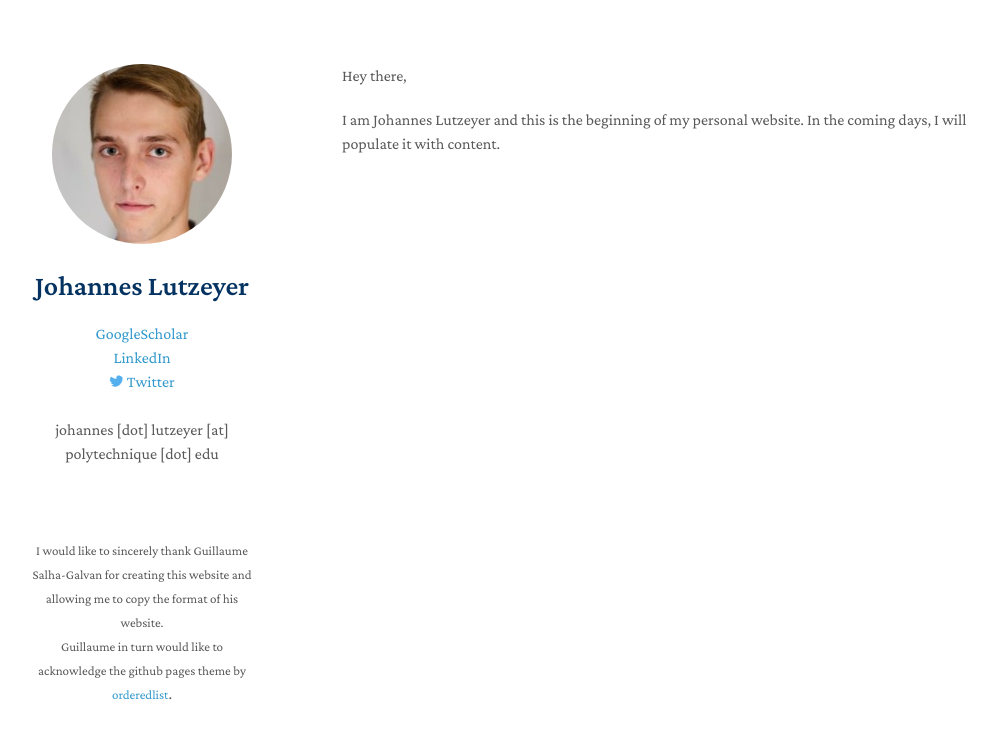
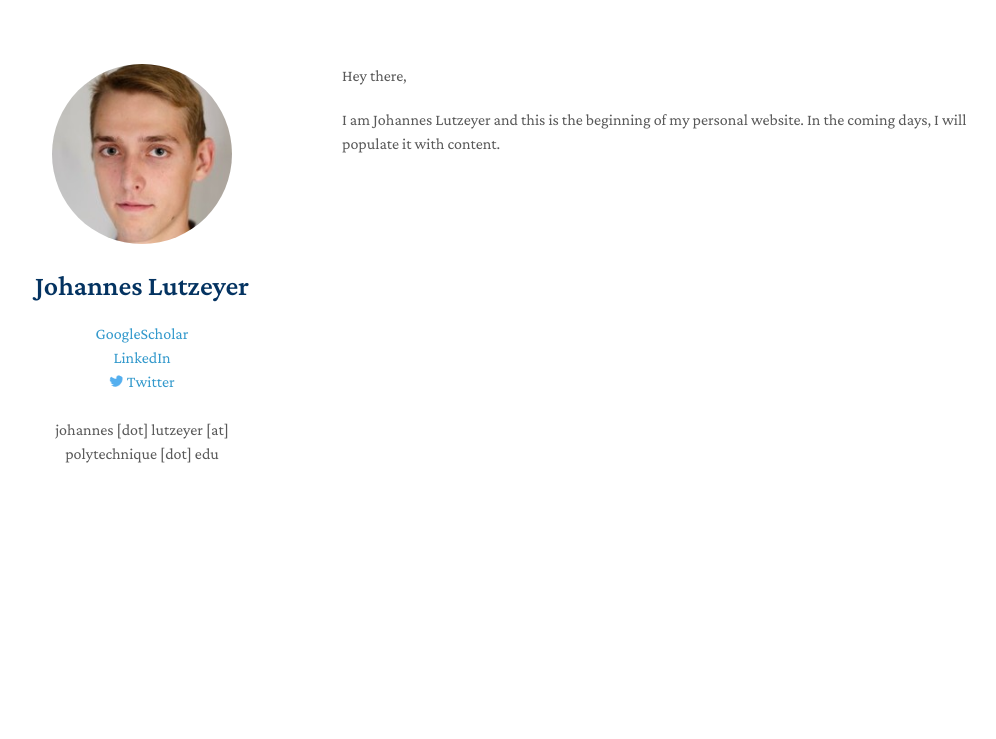
Before and after one commit to johanneslutzeyer/johanneslutzeyer.github.io, a Jekyll site: the page built from index.md, in a window 1280 px wide. Shown: the top 739 px of the page, without its empty margins (128-1124 px from the left). Built offline with Jekyll 4.4.1, drawn with Linux system fonts in a browser that asks for light colours; our own code applies the rules of GitHub Pages for plain Markdown files; a script that is not in the unit is left out.

Commit message:
Update _config.yml

```diff
--- a/_config.yml
+++ b/_config.yml
@@ -11,8 +11,7 @@ description: >
   <img src="https://github.com/johanneslutzeyer/johanneslutzeyer.github.io/blob/main/pictures/twitter_logo.png?raw=true" alt="Twitter Logo" height="12px"/> <a href="https://twitter.com/jlutzeyer">Twitter</a>
   <br> <br>
   johannes [dot] lutzeyer [at] polytechnique [dot] edu
-  <br> <br> <br> <br>
-  <font size="2"> I would like to sincerely thank Guillaume Salha-Galvan for creating this website and allowing me to copy the format of his website.  <br>Guillaume in turn would like to acknowledge the github pages theme by <a href="https://github.com/orderedlist">orderedlist</a></font>.
+  <br> <br>
   </p>
 
 theme: jekyll-theme-minimal
```
